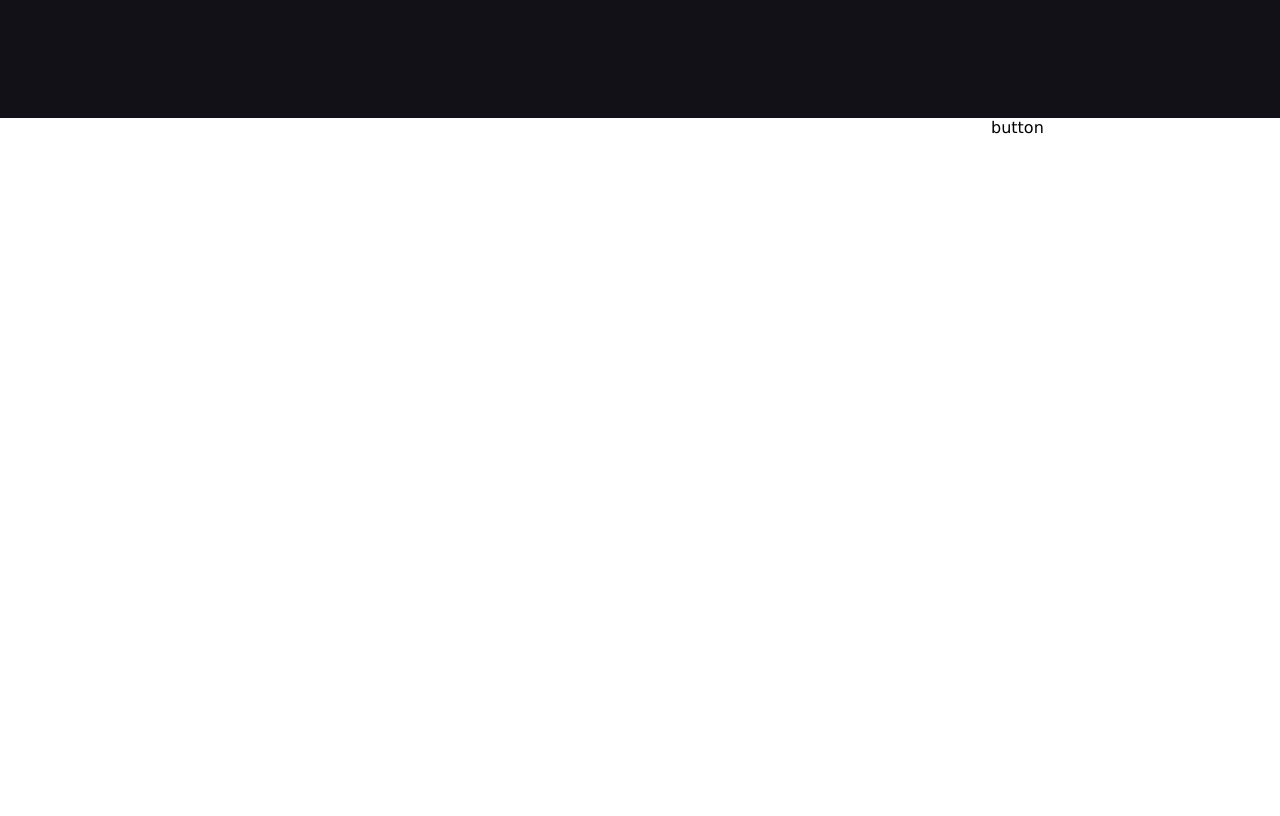
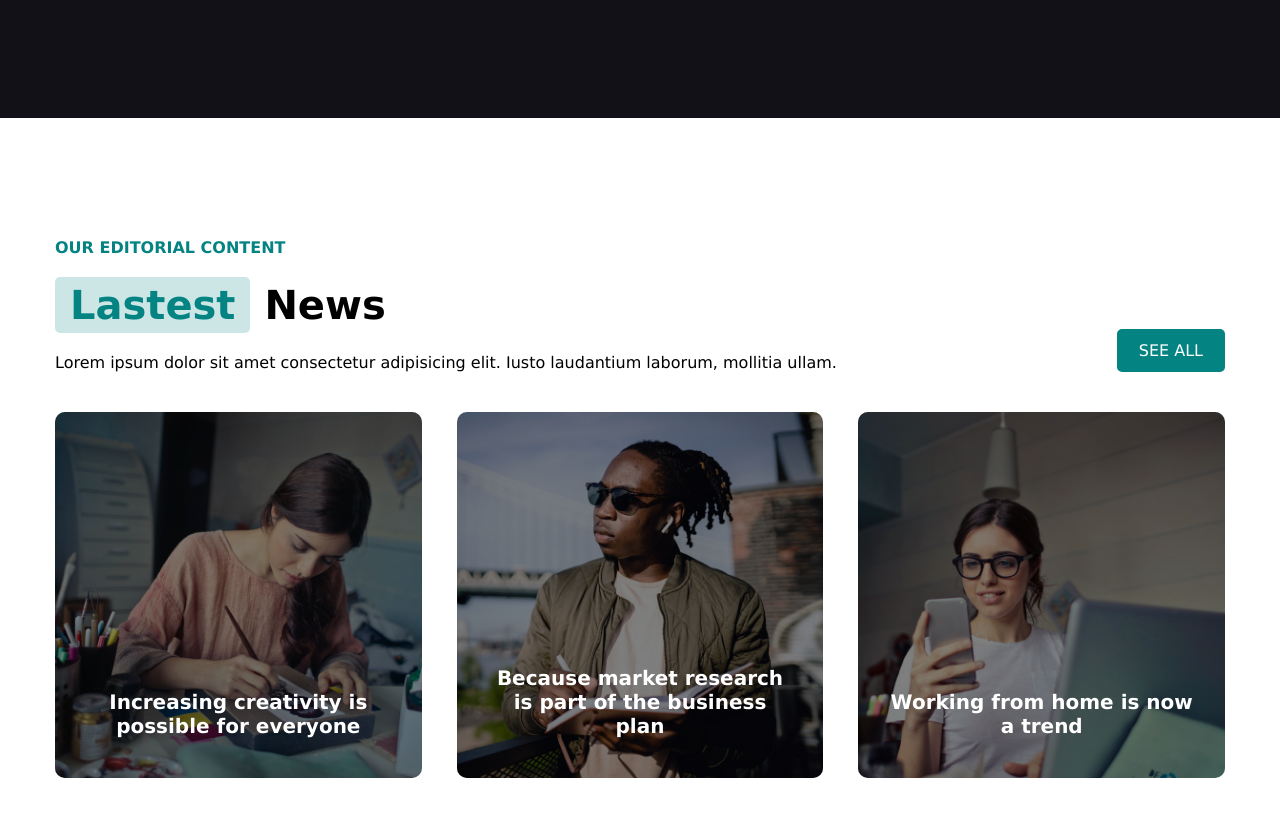
Before and after one commit to 0xbrax/proj-html-vuejs, a Vue app: page / in a window 1280 px wide. Shown: the part 3228-4044 px from the top of the page. Before the commit the page ends 3365 px from the top, so only its background shows below. Built offline with nearby package versions, Linux system fonts and the light colour scheme.

Commit message:
Add section "blog" with css

```diff
--- a/src/App.vue
+++ b/src/App.vue
@@ -29,7 +29,6 @@ export default {
   methods: {
     handleScroll () {
       if ((window.scrollY) == 0) {
-        //alert("you're at the bottom of the page");
         this.isWindowScroll = false;
       } else {
         this.isWindowScroll = true;
--- a/src/components/MySectionBlog.vue
+++ b/src/components/MySectionBlog.vue
@@ -1,25 +1,23 @@
 <template>
-    <section>
+    <section class="py-120">
         <div class="container">
-            <div class="flex align-end">
+            <div class="flex just-sp-bw align-end">
                 <div class="blog">
-
+                    <div class="color-brand-dark txt-up txt-bold">Our editorial content</div>
+                    <h2 class="mt-20"><span class="band-tag-back color-brand-dark">Lastest</span> News</h2>
+                    <p class="mt-20">Lorem ipsum dolor sit amet consectetur adipisicing elit. Iusto laudantium laborum, mollitia ullam.</p>
                 </div>
                 <div>
-                    button
+                    <a class="btn-main" href="#">See all</a>
                 </div>
             </div>
 
-            <div class="flex">
-                <!-- VUE CYCLE -->
-                <div class="blog-card">
-
-                </div>
-                <div class="blog-card">
-
-                </div>
-                <div class="blog-card">
-
+            <div class="flex just-sp-bw mt-40 flex">
+                <div class="blog-card" v-for="(blog, blogIndex) in blogCard" :key="blogIndex">
+                    <img :src="require(`@/assets/img/${blog.imgPath}`)" :alt="blog.overview">
+                    <div class="img-overlay flex align-end txt-bold txt-ctr">
+                        {{blog.overview}}
+                    </div>
                 </div>
             </div>
         </div>
@@ -28,7 +26,25 @@
 
 <script>
 export default {
-    name: 'MySectionBlog'
+    name: 'MySectionBlog',
+    data() {
+        return {
+            blogCard: [
+                {
+                    imgPath: 'news-1.jpg',
+                    overview: 'Increasing creativity is possible for everyone'
+                },
+                {
+                    imgPath: 'news-2.jpg',
+                    overview: 'Because market research is part of the business plan'
+                },
+                {
+                    imgPath: 'news-3.jpg',
+                    overview: 'Working from home is now a trend'
+                }
+            ]
+        }
+    }
 }
 </script>
 
@@ -40,6 +56,25 @@ export default {
     }
 
     .blog-card {
-        width: calc(100% / 3);
+        width: calc(94% / 3);
+        aspect-ratio: 1 / 1;
+        border-radius: 10px;
+        overflow: hidden;
+        position: relative;
+
+        img {
+            width: 100%;
+        }
+
+        .img-overlay {
+            width: 100%;
+            height: 100%;
+            position: absolute;
+            bottom: 0;
+            color: $white;
+            background-color: rgba(0, 0, 0, 0.5);
+            padding: 40px 30px;
+            font-size: 20px;
+        }
     }
 </style>
```
